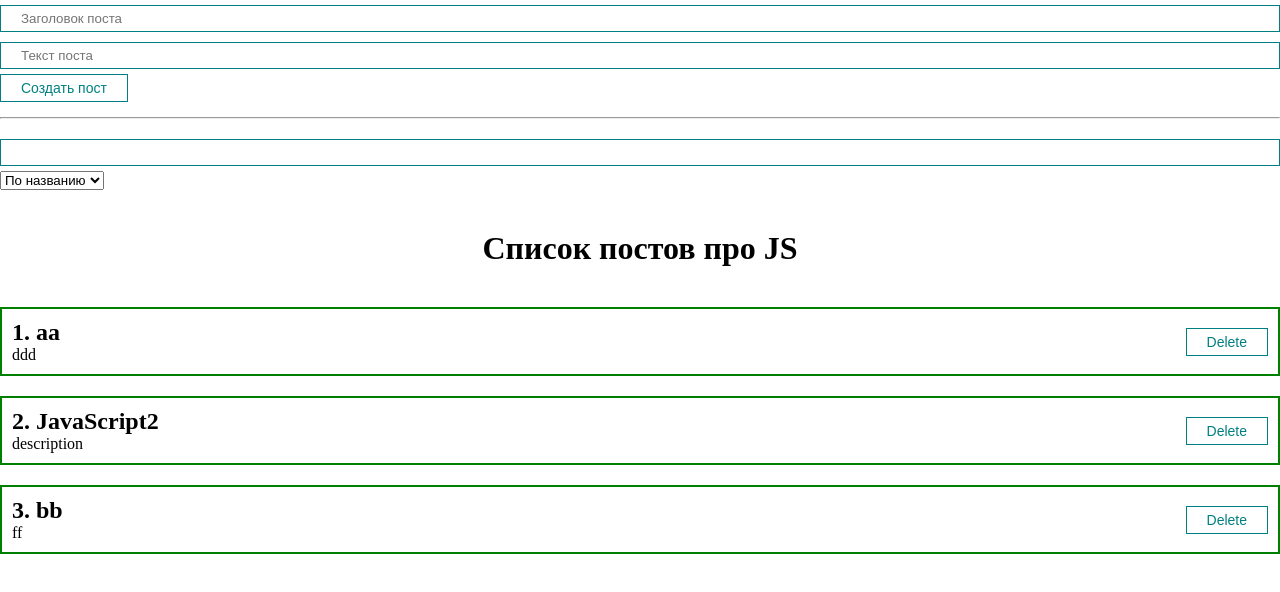
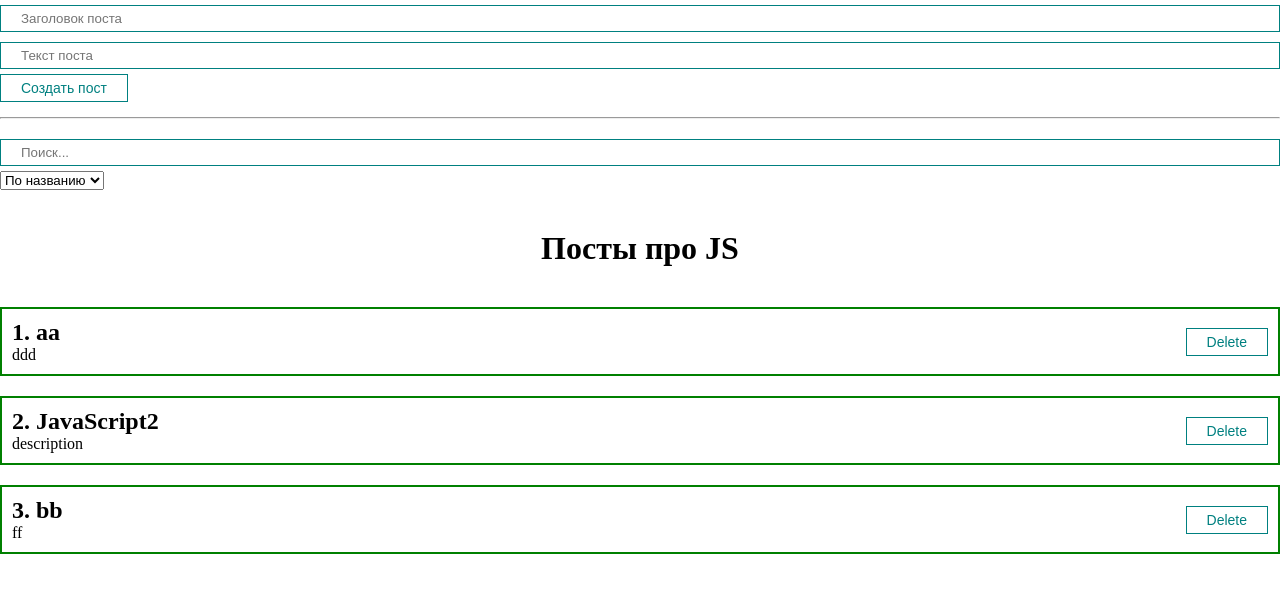
Before and after one commit to Vlad1slav1vanov/react-app, a React (Create React App) app: page /Posts/1 in a window 1280 px wide. Shown: the top 592 px of the page. Built offline with nearby package versions, Linux system fonts and the light colour scheme; the HTML template or start-up script is replaced by a standard one.

Commit message:
code refactoring

```diff
--- a/src/App.js
+++ b/src/App.js
@@ -2,8 +2,7 @@
 import "./styles/App.css";
 import { useMemo, useState } from "react";
 import PostForm from "./components/PostForm";
-import MySelect from "./components/UI/select/MySelect";
-import MyInput from "./components/UI/Input/MyInput";
+import PostFilter from "./components/PostFilter";
 
 function App() {
   const [posts, setPosts] = useState([
@@ -11,6 +10,8 @@
     { id: 2, title: "JavaScript2", body: "description" },
     { id: 3, title: "bb", body: "ff" }
   ])
+
+  const [filter, setFilter] = useState({sort: '', query: ''})
 
   const createPost = (newPost) => {
     setPosts([...posts, newPost])
@@ -20,51 +21,28 @@
     setPosts(posts.filter(p => p.id !== post.id))
   }
 
-  const [selectedSort, setSelectedSort] = useState('')
-
-  const [searchQuery, setSearchQuery] = useState('')
-
   const sortedPosts = useMemo(() => {
     console.log('отработала функция getsortedposts')
-    if (selectedSort) {
-      return [...posts].sort((a, b) => a[selectedSort].localeCompare(b[selectedSort]))
+    if (filter.sort) {
+      return [...posts].sort((a, b) => a[filter.sort].localeCompare(b[filter.sort]))
     }
 
     return posts
-  }, [selectedSort, posts])
+  }, [filter.sort, posts])
 
   const sortedAndSearchedPosts = useMemo(() => {
-    return sortedPosts.filter(post => post.title.toLowerCase().includes(searchQuery))
-  }, [searchQuery, sortedPosts])
-
-  const sortPosts = (sort) => {
-    setSelectedSort(sort)
-  }
+    return sortedPosts.filter(post => post.title.toLowerCase().includes(filter.query))
+  }, [filter.query, sortedPosts])
 
   return (
     <div className="App">
       <PostForm create={createPost}/>
       <hr style={{margin: '15px 0'}} />
-      <MyInput
-      placehoder="Поиск"
-      value={searchQuery}
-      onChange={e => setSearchQuery(e.target.value)}
+      <PostFilter
+        filter={filter}
+        setFilter={setFilter}
       />
-      <MySelect
-      value={selectedSort}
-      onChange={sortPosts}
-      defaultValue="Сортировка"
-      options={[
-        {value: "title", name: "По названию"},
-        {value: "body", name: "По описанию"}
-      ]}
-      />
-      {sortedAndSearchedPosts.length !== 0
-        ?
-        <Postslist remove={removePost} posts={sortedAndSearchedPosts} title="Список постов про JS"/>
-        :
-        <h1 style={{textAlign: "center"}}>Посты не найдены;(</h1>
-      }
+      <Postslist remove={removePost} posts={sortedAndSearchedPosts} title="Посты про JS"/>
     </div>
   );
 }
--- /dev/null
+++ b/src/components/PostFilter.jsx
@@ -0,0 +1,26 @@
+import React from "react";
+import MyInput from "./UI/Input/MyInput";
+import MySelect from "./UI/select/MySelect";
+
+const PostFilter = ({filter, setFilter}) => {
+    return (
+        <div>
+            <MyInput
+                placeholder="Поиск..."
+                value={filter.query}
+                onChange={e => setFilter({...filter, query: e.target.value})}
+            />
+            <MySelect
+                value={filter.sort}
+                onChange={selectedSort => setFilter({...filter, sort: selectedSort})}
+                defaultValue="Сортировка"
+                options={[
+                    {value: "title", name: "По названию"},
+                    {value: "body", name: "По описанию"}
+                ]}
+      />
+        </div>
+    )
+}
+
+export default PostFilter;
--- a/src/components/Postslist.jsx
+++ b/src/components/Postslist.jsx
@@ -2,6 +2,12 @@
 import Post from "./Post";
 
 const Postslist = ({posts, title, remove}) => {
+    if (!posts.length) {
+        return (
+          <h1 style={{textAlign: 'center'}}>Посты не найдены;(</h1>
+        )
+      }
+
     return (
         <div>
             <h1 style={{ textAlign: "center" }}>{title}</h1>
--- /dev/null
+++ b/src/components/UI/MyModal/MyModal.module.css
@@ -0,0 +1,3 @@
+.myModal {
+    position: fixed;
+}
```
Also changed, not shown: src/components/UI/MyModal/MyModal.jsx (added, +9 -0 lines).
